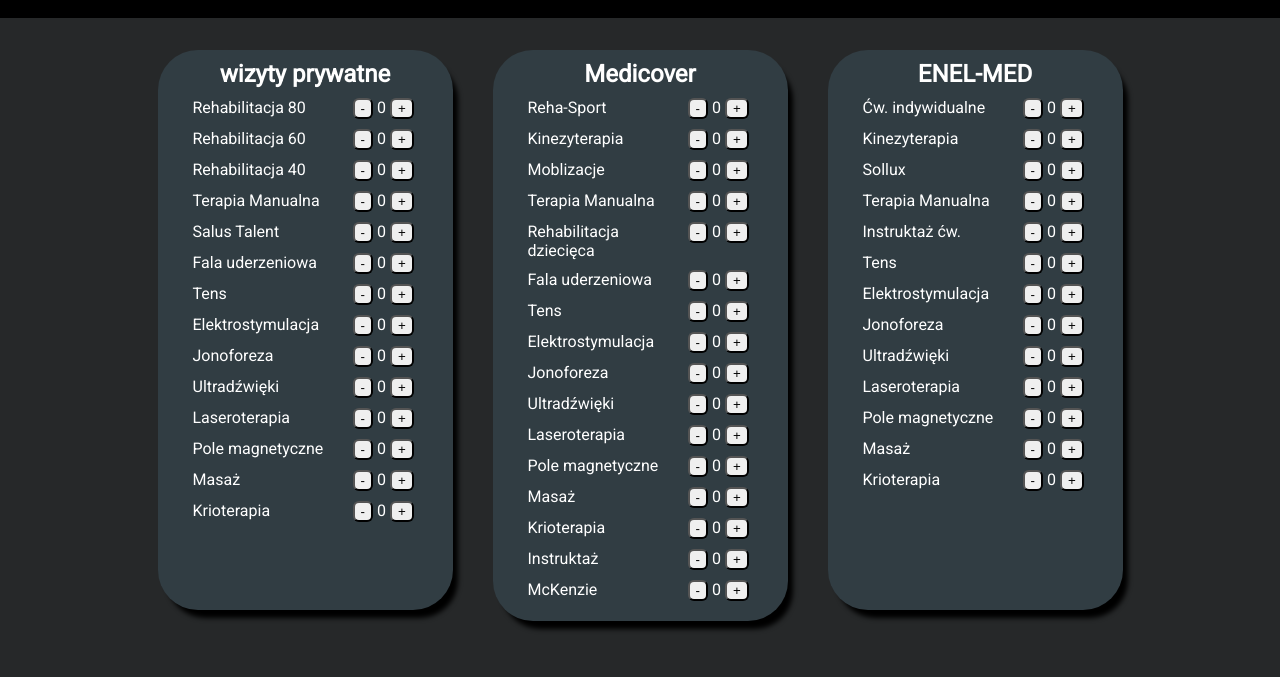
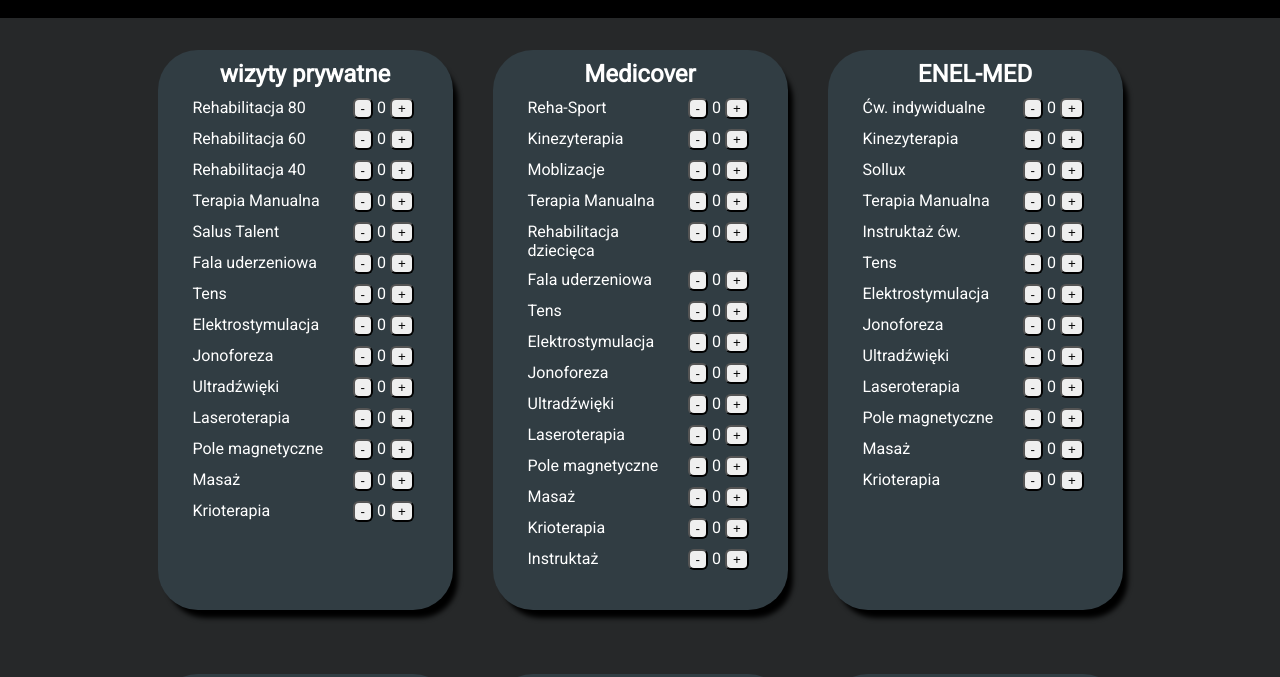
Before and after one commit to wrogoz/weryfikator-procedur-fizjo, a plain HTML site: page index.html in a window 1280 px wide. Shown: the part 82-759 px from the top of the page. Drawn offline with nearby package versions, Linux system fonts and the light colour scheme.

Commit message:
mckenzie procedure deleted

```diff
--- a/index.html
+++ b/index.html
@@ -137,10 +137,7 @@
 				<div class="firstCol">Instruktaż</div>
 				<div class="secondCol"><button value="minus">-</button> <span class="wynik"></span>	<button value="plus">+</button></div>
 			</div>
-			<div class="box ">
-				<div class="firstCol">McKenzie </div>
-				<div class="secondCol"><button value="minus">-</button> <span class="wynik"></span>	<button value="plus">+</button></div>
-			</div>
+
 		</div>
 
 															<!--  WIZYTY ENEL-MED -->
```
